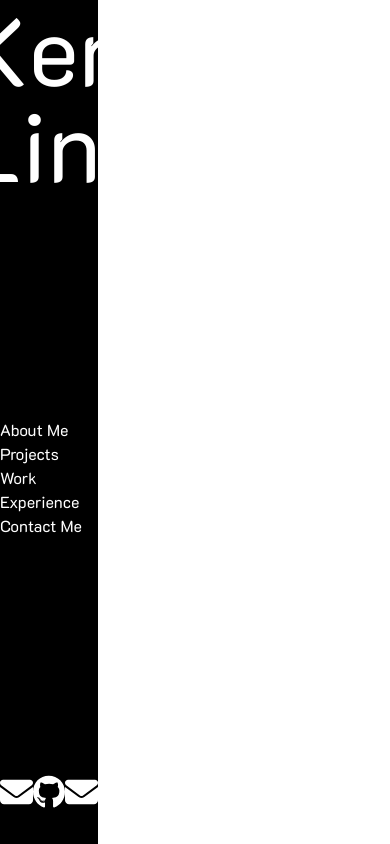
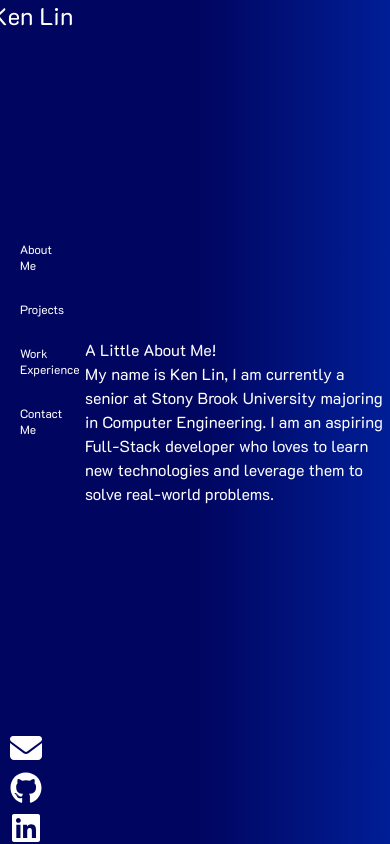
Before and after one commit to K3nLin/K3nLin.github.io, a React (Vite) app in the folder Personal Site/: page / in a window 390 px wide. Built offline with nearby package versions, Linux system fonts and the light colour scheme.

Commit message:
responsive sticky nav bar

```diff
--- a/Personal Site/src/App.jsx
+++ b/Personal Site/src/App.jsx
@@ -1,5 +1,4 @@
 import React from 'react'
-import NavBar from './components/NavBar'
 import NavButton from './components/NavButton'
 import LinkButton from './components/LinkButton'
 import emailIcon from './assets/envelope-solid.svg'
@@ -8,10 +7,18 @@ import linkedInIcon from './assets/linkedin-brands.svg'
 
 const App = () => {
   return (
-    <>
-      <NavBar>
-        <p className="block text-8xl text-white">Ken Lin</p>
-        <nav id="nav-items">
+    <div className="flex flex-row space-x-5">
+      <div
+        id="nav-bar"
+        className="sticky z-10 flex h-screen w-1/6 flex-col items-center justify-between space-y-10 sm:w-3/12"
+      >
+        <p className="block text-2xl text-nowrap text-white sm:text-4xl md:text-5xl lg:text-7xl xl:text-8xl">
+          Ken Lin
+        </p>
+        <nav
+          id="nav-items"
+          className="flex h-1/3 w-full flex-col content-center space-y-7 pr-10 pl-5 text-xs sm:h-1/3 sm:space-y-10 sm:pl-10 sm:text-sm md:pl-15 md:text-base lg:pl-25 lg:text-xl xl:pl-40"
+        >
           <a className="block">About Me</a>
           <a className="block">Projects</a>
           <a className="block">Work Experience</a>
@@ -19,7 +26,7 @@ const App = () => {
         </nav>
         <nav
           id="links-container"
-          className="flex h-20 w-full flex-row justify-between"
+          className="flex flex-shrink-0 flex-col justify-between space-y-2 space-x-3 sm:h-7 sm:w-25 sm:flex-row md:h-15 md:w-50 lg:h-20 lg:w-70"
         >
           <LinkButton
             href={'mailto:kenlinahs@gmail.com'}
@@ -35,13 +42,26 @@ const App = () => {
           />
           <LinkButton
             href={'https://www.linkedin.com/in/ken-j-lin'}
-            icon={emailIcon}
+            icon={linkedInIcon}
             id={'email-icon'}
             alt={'Email Icon'}
           />
         </nav>
-      </NavBar>
-    </>
+      </div>
+      <div id="section-cont" className="flex items-center">
+        <section id="about-me">
+          <div>
+            <h1>A Little About Me!</h1>
+            <p>
+              My name is Ken Lin, I am currently a senior at Stony Brook
+              University majoring in Computer Engineering. I am an aspiring
+              Full-Stack developer who loves to learn new technologies and
+              leverage them to solve real-world problems.
+            </p>
+          </div>
+        </section>
+      </div>
+    </div>
   )
 }
 
--- a/Personal Site/src/components/LinkButton.jsx
+++ b/Personal Site/src/components/LinkButton.jsx
@@ -1,9 +1,9 @@
 import React from 'react'
 
-const LinkButton = ({ icon, id, alt, href }) => {
+const LinkButton = ({ icon, href, ...props }) => {
   return (
     <a href={href} target="_blank">
-      <img src={icon} id={id} alt={alt} className="z-20 h-14 w-14" />
+      <img src={icon} {...props} className="z-20 h-8 w-8 md:h-14 md:w-14" />
     </a>
   )
 }
--- a/Personal Site/src/components/NavBar.jsx
+++ /dev/null
@@ -1,12 +0,0 @@
-const NavBar = ({ children }) => {
-  return (
-    <div
-      id="nav-bar"
-      className="fixed top-0 left-0 z-10 flex h-full w-3/12 flex-col items-center justify-between bg-black"
-    >
-      {children}
-    </div>
-  )
-}
-
-export default NavBar
```
